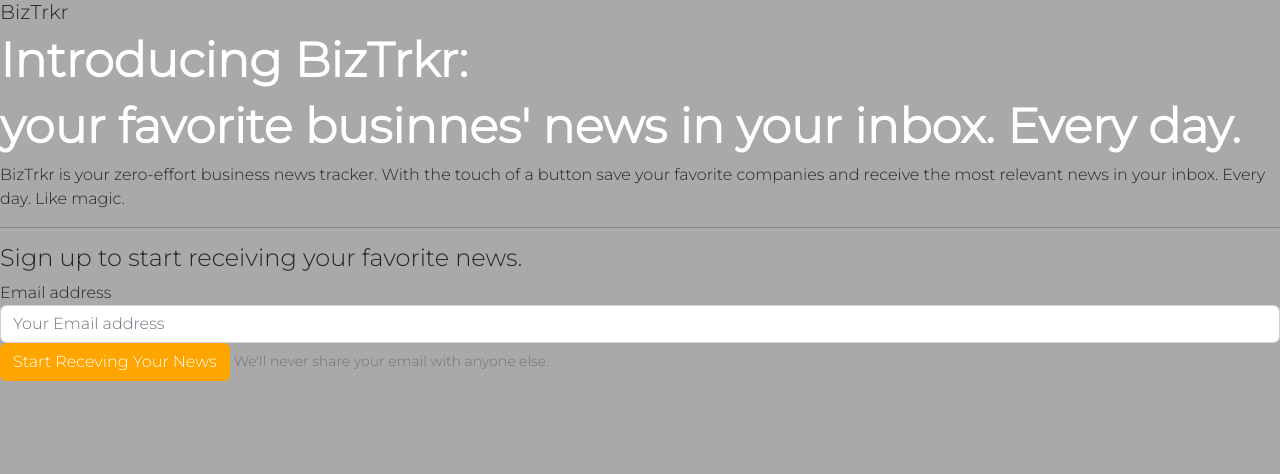
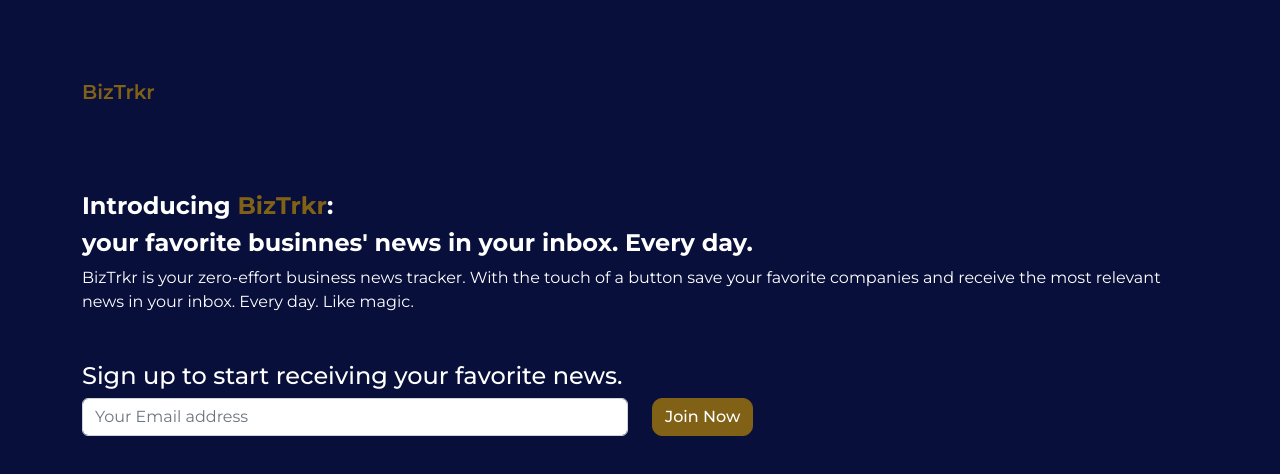
Before and after one commit to lorenzodinapoli/web-development, a plain HTML site: page landing-page/index.html in a window 1280 px wide. Drawn offline with nearby package versions, Linux system fonts and the light colour scheme.

Commit message:
final design

```diff
--- a/landing-page/index.html
+++ b/landing-page/index.html
@@ -5,7 +5,7 @@
 		<meta name="viewport" content="width=device-width, initial-scale=1, shrink-to-fit=no">
 		<title>BizTrkr</title>
 		<!-- Google fonts -->
-		<link href="https://fonts.googleapis.com/css2?family=Montserrat:wght@200;300&display=swap" rel="stylesheet">
+		<link href="https://fonts.googleapis.com/css2?family=Montserrat:ital,wght@0,100;0,200;0,300;0,400;0,500;0,600;0,700;0,800;0,900;1,200;1,500;1,600;1,700;1,800;1,900&display=swap" rel="stylesheet">
 
 		<!-- Bootstrap CSS -->
 		<link href="https://cdn.jsdelivr.net/npm/bootstrap@5.2.0-beta1/dist/css/bootstrap.min.css" rel="stylesheet" integrity="sha384-0evHe/X+R7YkIZDRvuzKMRqM+OrBnVFBL6DOitfPri4tjfHxaWutUpFmBp4vmVor" crossorigin="anonymous">
@@ -14,24 +14,54 @@
 		<link rel="stylesheet" type="text/css" href="style.css">
 	</head>
 	<body>
+		<div class="container d-flex align-content-center h-100">
+			<div class='row'>
+
+				<div class="buffer col-12 top"></div>
+
+				<section class="col-12 company-name">
 					<h5>BizTrkr</h5>
+				</section>
 
-		<h1><strong>Introducing BizTrkr:</strong></h1>
-		<h1><strong>your favorite businnes' news in your inbox. Every day.</strong></h1>
+				<div class="buffer col-12 top"></div>
+
+				<header class="col-12">
+					<h1>Introducing <span>BizTrkr</span>:</h1>
+				</header>
+
+				<section class="col-12">
+					<h1>your favorite businnes' news in your inbox. Every day.</h1>
+				</section>
+
+				<section class="col-12">
 					<p>BizTrkr is your zero-effort business news tracker. With the touch of a button save your favorite companies and receive the most relevant news in your inbox. Every day. Like magic.</p>
+				</section>
 
-		<hr>
+				<div class="buffer col-12 middle"></div>
 
+
+				<div class="buffer col-12 middle"></div>
+
+				<section class="col-12">
 					<h4>Sign up to start receiving your favorite news.</h4>
+				</section>
+
+				<section class="col-6">
 					<form>
 						<div class="form-group">
-				<label for="exampleInputEmail1">Email address</label>
 							<input type="email" class="form-control" id="exampleInputEmail1" aria-describedby="emailHelp" placeholder="Your Email address">
-				<button type="submit" class="btn btn-primary">Start Receving Your News</button>
-				<small id="emailHelp" class="form-text text-muted">We'll never share your email with anyone else.</small>
 						</div>
 					</form>
+				</section>
 
+				<section class="col-6">
+					<button type="submit" class="btn btn-primary">Join Now</button>
+
+
+				<div class="buffer col-12 bottom"></div>
+				</section>
+			</div>
+		</div>
 
 
 		<!-- Bootstrap Javascript -->
--- a/landing-page/style.css
+++ b/landing-page/style.css
@@ -2,20 +2,53 @@ body, html {
 	width: 100%;
 	height: 100%;
 	font-family: 'Montserrat', sans-serif;
-	 background: darkgray no-repeat center center fixed;
-	  -webkit-background-size: cover;
-	  -moz-background-size: cover;
-	  -o-background-size: cover;
-	  background-size: cover;
+	background: #070F3A no-repeat center center fixed;
+}
+
+.top {
+	height: 5rem;
 }
 
 h1 {
-	font-size: 3rem;
+	font-size: 1.5rem;
+	font-weight:  700;
 	color:  white;
 }
 
+h4, p {
+	color:  white;
+}
+
+h5 {
+	color:  #806115;
+	font-weight: 600;
+}
+
+
+.middle {
+	height:  1rem;
+}
+
 .btn-primary {
-	background-color: orange;
-	border-color:  orange;
+	font-weight:  500;
+	border-radius:  10px;
+	background-color: #806115;
+	border-color:  #806115;
 	font-style: bold;
 }
+
+.btn-primary:hover {
+	background-color:  #553C00;
+	border-color: #553C00;
+	border-width:  2px;
+}
+
+.bottom {
+	height: 30rem;
+}
+
+span {
+	color: #806115;
+}
+
+/*070F3A*/
```
Also changed, not shown: 1 other file. Lines whose indentation alone changed are shown as unchanged.
